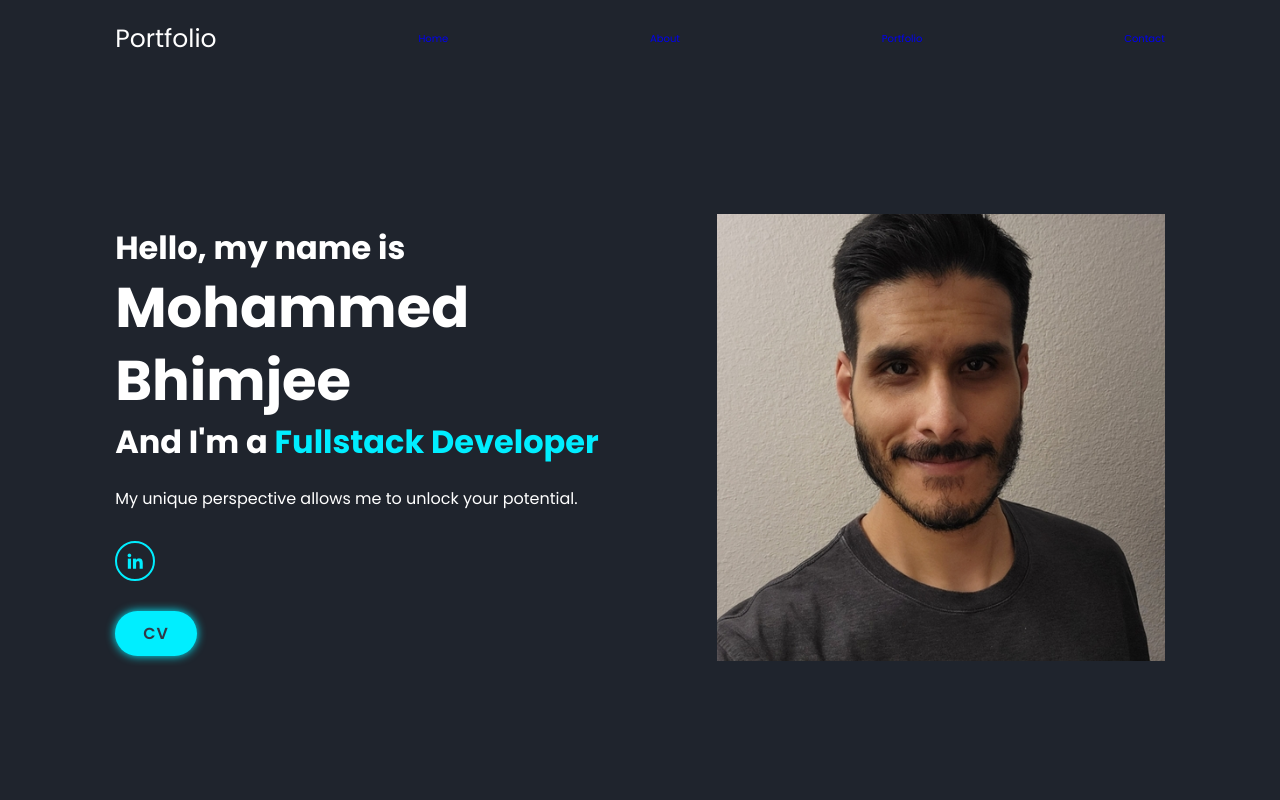
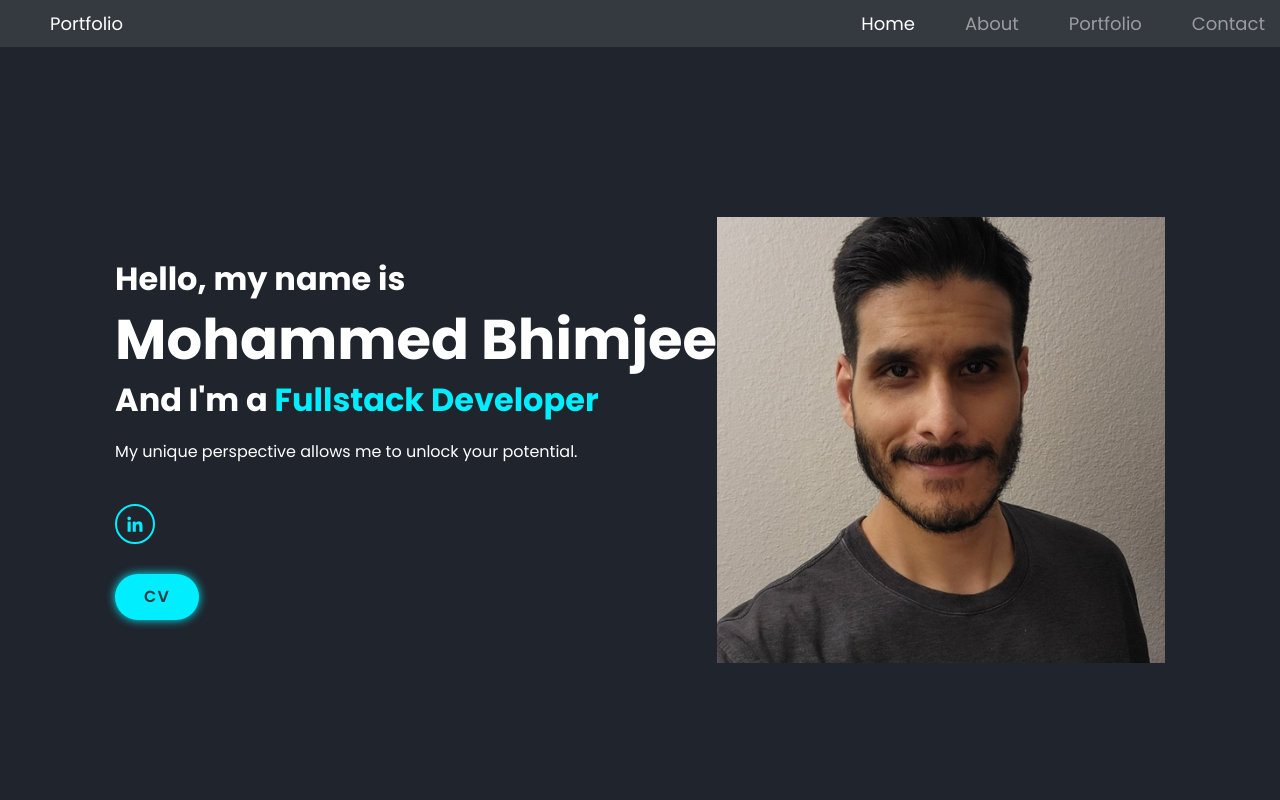
Before and after one commit to Chartok/portfolio-nu, a plain HTML site: page index.html in a window 1280 px wide. Shown: the top 800 px of the page. Drawn offline with nearby package versions, Linux system fonts and the light colour scheme.

Commit message:
added bootstrap; will add more

```diff
--- a/index.html
+++ b/index.html
@@ -5,6 +5,7 @@
     <meta charset="UTF-8">
     <meta http-equiv="X-UA-Compatible" content="IE=edge">
     <meta name="viewport" content="width=device-width, initial-scale=1.0">
+    <link href="https://stackpath.bootstrapcdn.com/bootstrap/4.3.1/css/bootstrap.min.css" rel="stylesheet">
     <link rel="stylesheet" href="https://unpkg.com/boxicons@2.1.4/css/boxicons.min.css">
     <link rel="stylesheet" href="styles.css">
     <title>Project Portfolio</title>
@@ -13,19 +14,25 @@
 <body>
 
 <header class="header">
-    <a href="#" class="logo">Portfolio</a>
-
-    <i class="bx bx-menu" id="menu-icon"></i>
-
-    <a href="#home" class="active">Home</a>
-    <a href="#about">About</a>
-    <a href="#portfolio">Portfolio</a>
-    <a href="#contact">Contact</a>
+    <nav class="navbar navbar-expand-lg navbar-dark bg-dark fixed-top">
+        <a class="navbar-brand" href="#">Portfolio</a>
+        <button class="navbar-toggler" type="button" data-toggle="collapse" data-target="#navbarNav">
+            <span class="navbar-toggler-icon"></span>
+        </button>
+        <div class="collapse navbar-collapse" id="navbarNav">
+            <div class="navbar-nav ml-auto">
+                <a class="nav-item nav-link active" href="#home">Home</a>
+                <a class="nav-item nav-link" href="#about">About</a>
+                <a class="nav-item nav-link" href="#portfolio">Portfolio</a>
+                <a class="nav-item nav-link" href="#contact">Contact</a>
+            </div>
+        </div>
+    </nav>
 </header>
 
 <!-- Home section -->
 
-<section class="home" id="home">
+<section class="container-fluid d-flex justify-content-center align-items-center" id="home">
     <div class="home-content">
         <h3>Hello, my name is</h3>
         <h1>Mohammed Bhimjee</h1>
@@ -44,7 +51,7 @@
 
 <!-- About me -->
 
-<section class="about" id="about">
+<section class="container-fluid bg-secondary d-flex justify-content-center align-items-center" id="about">
     <div class="about-img">
         <img src="images/selfie.png" alt="photo of mohammed bhimjee">
     </div>
@@ -57,7 +64,7 @@
 </section>
             <!-- Portfolio -->
 
-<section class="portfolio" id="portfolio">
+<section class="container-fluid bg-secondary" id="portfolio">
     <h2 class="heading">Latest <span>Projects</span></h2>
 
     <div class="portfolio-container">
@@ -101,8 +108,10 @@
     </form>
 </section>
 
-    <script src="js/script.js"></script>
+<script src="https://code.jquery.com/jquery-3.5.1.slim.min.js"></script>
+<script src="https://stackpath.bootstrapcdn.com/bootstrap/4.3.1/js/bootstrap.min.js"></script>
 </body>
+
 
 </html>
 
```
